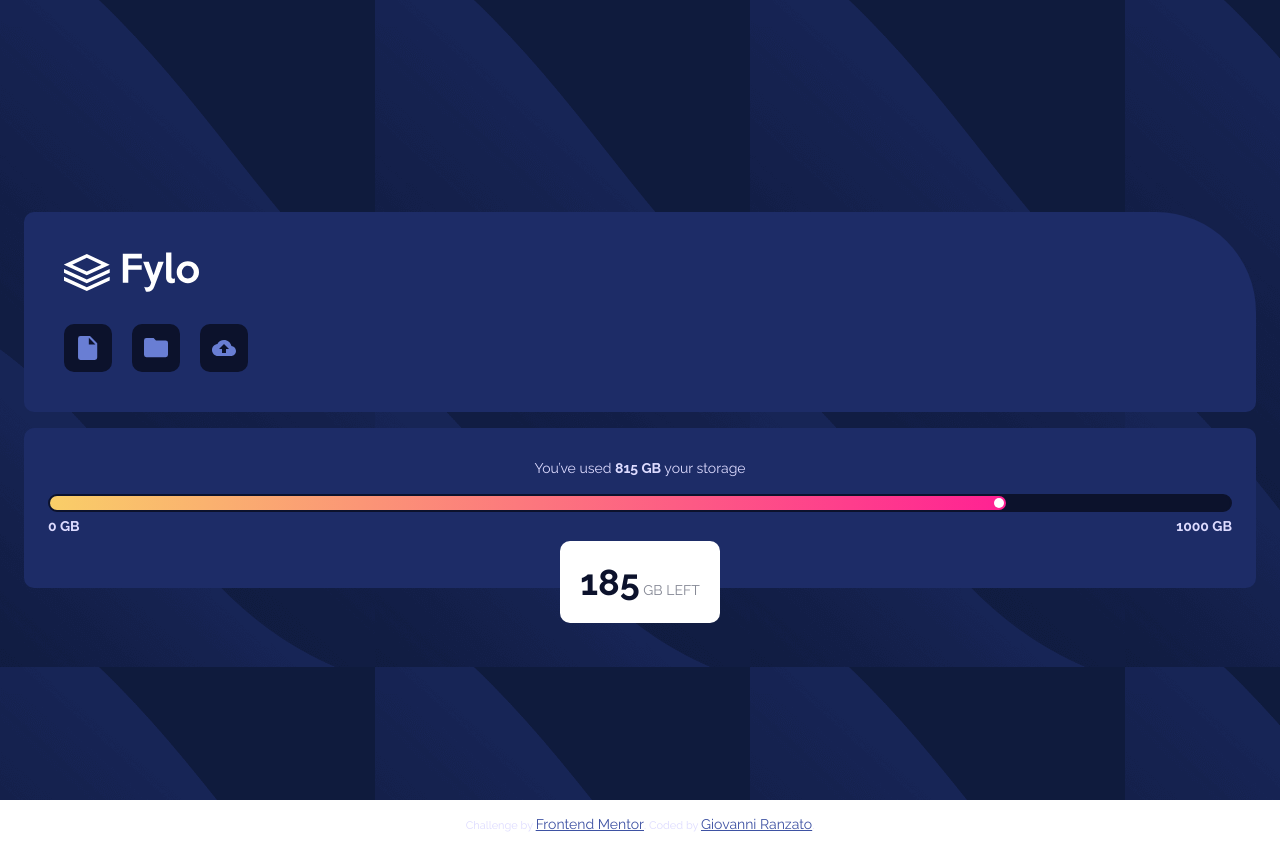
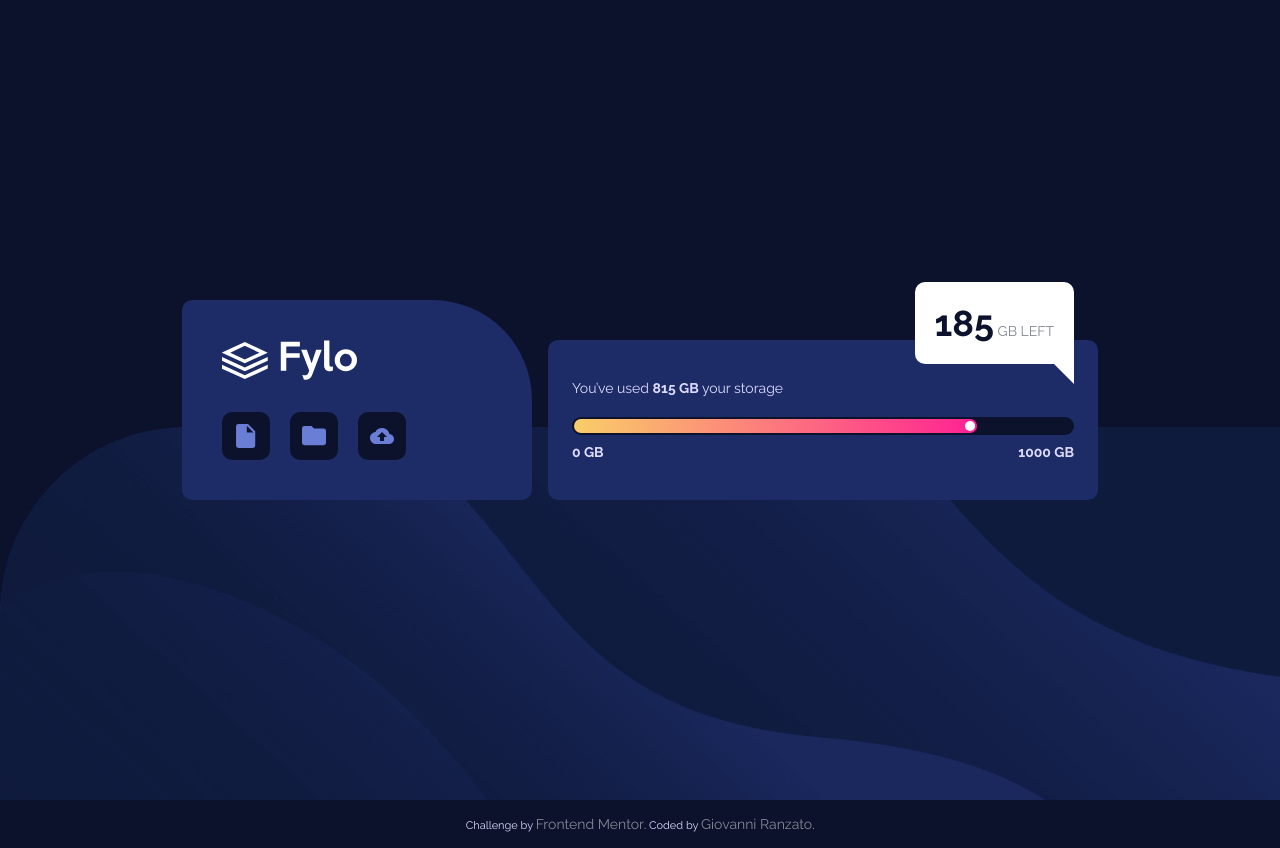
Before and after one commit to GiovanniRanzato/fylo-data-storage-component-master, a plain HTML site: page index.html in a window 1280 px wide. Drawn offline with Linux system fonts and the light colour scheme.

Commit message:
Desktop Design

```diff
--- a/style.css
+++ b/style.css
@@ -5,6 +5,7 @@
     --dark-blue:  hsl(228, 56%, 26%);
     --very-dark-blue: hsl(229, 57%, 11%);
     --menu-heigth: 200px;
+    --menu-max-width: 350px;
     --storage-heigth: 160px;
     --card-padding: 40px
 }
@@ -79,7 +80,6 @@ html  * {
 
 }
 .storageText {
-
     margin-bottom: 12px;
 }
 .storageInfo {
@@ -141,7 +141,48 @@ html  * {
 /* FOOTER  */
 
 footer {
+    background-color:var(--very-dark-blue);
     padding: 16px;
 }
 .attribution { font-size: 11px; text-align: center; }
-.attribution a { color: hsl(228, 45%, 44%); }
+.attribution a { color: var(--grayish-blue); text-decoration: none; }
+.attribution a:hover { color: var(--pale-blue) }
+
+/* RESPONSIVE DESIGN DESKTOP */
+@media only  screen and (min-width: 900px){
+    .mainContainer {
+        background-color: var(--very-dark-blue);
+        background-image: url("./images/bg-desktop.png");
+        background-size: 100%;
+        background-position-y: bottom;
+        background-repeat: no-repeat;
+        flex-flow: row;
+        align-items: center;
+    }
+    .menu{
+        width: 350px;
+        margin: 0px 16px 0 0;
+    }
+    .storage{
+        width: 550px;
+        padding: 40px 24px;
+        margin-top: calc(var(--menu-heigth) - var(--storage-heigth));
+        align-items: flex-start;
+    }
+    .storageSummary{
+        right: 24px;
+        bottom:calc(var(--storage-heigth) - 24px);
+    }
+    .storageSummary{
+        border-bottom-right-radius: 0;
+    }
+    .storageSummary::after{
+            content: "";
+            position: absolute;
+            top: 100%;
+            right: 0;
+            border-width: 10px;
+            border-style: solid;
+            border-color:  #fff #fff  transparent transparent;
+    }
+}
```
